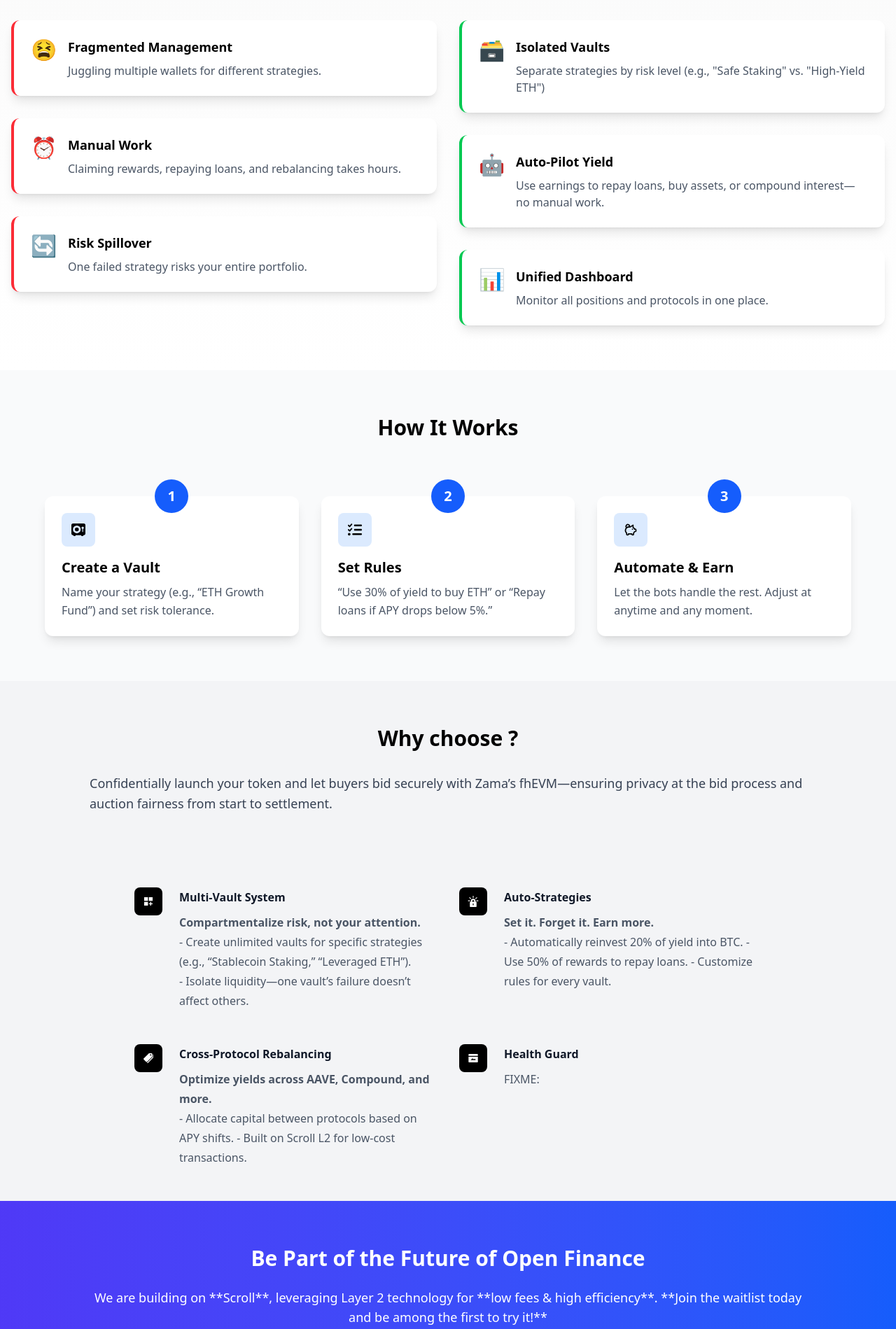
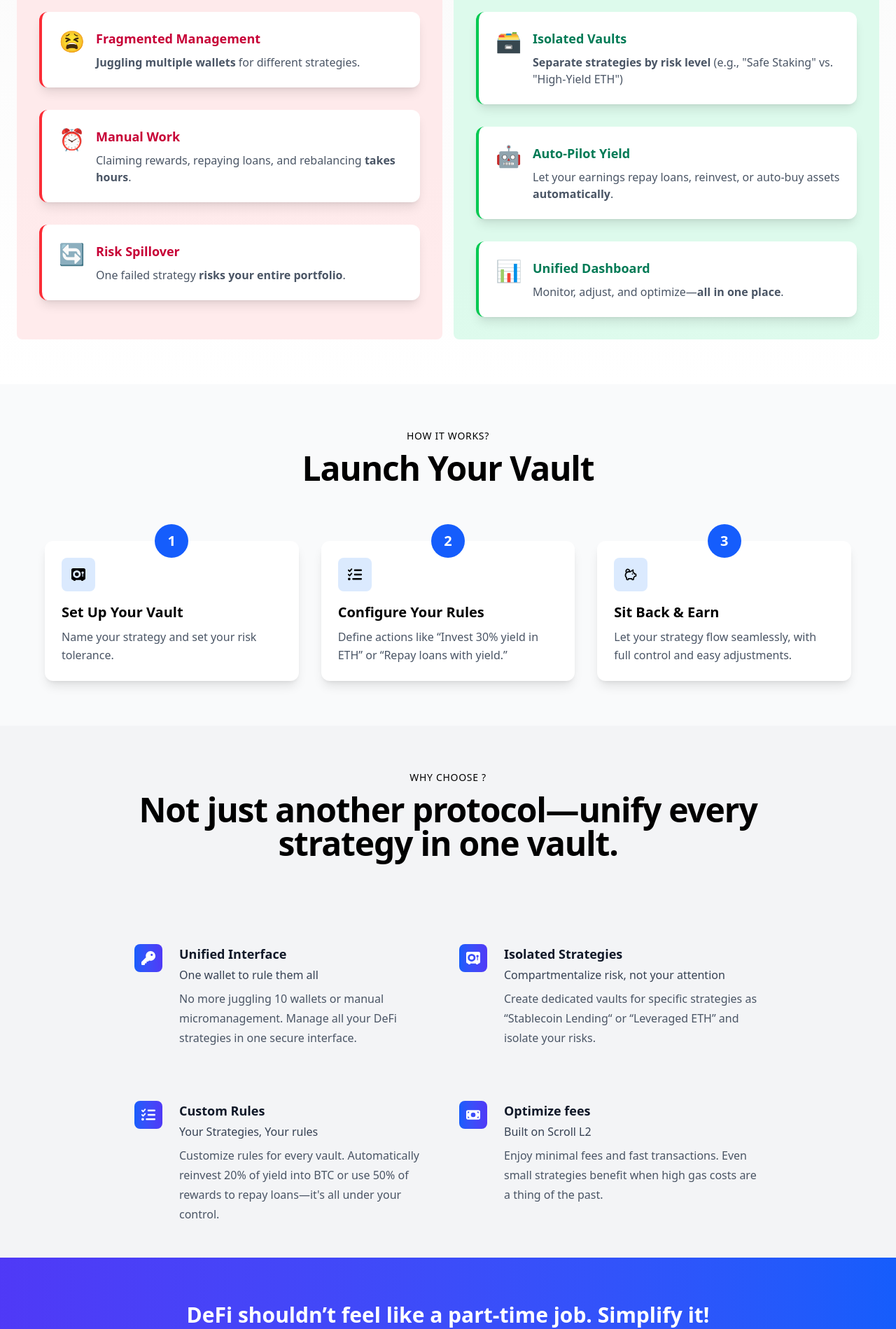
Before and after one commit to RegisGraptin/VaultFolio, a Next.js app in the folder front/: page / in a window 1280 px wide. Shown: the part 711-2610 px from the top of the page at 70% size. Built offline with nearby package versions, Linux system fonts and the light colour scheme; what @rainbow-me/rainbowkit, wagmi would draw is missing.

Commit message:
fix build issue

```diff
--- a/front/src/app/page.tsx
+++ b/front/src/app/page.tsx
@@ -2,12 +2,12 @@ import type { NextPage } from "next";
 import React from "react";
 
 import Footer from "../components/Footer";
-import Header from "../components/Header";
 import Faq from "../components/Faq";
 import ProblemSolution from "../components/ProblemSolution";
 import HowItWorks from "../components/HowItWorks";
 import WhyChooseUs from "../components/WhyChooseUs";
 import Hero from "../components/Hero";
+import Cta from "@/components/Cta";
 
 const Home: NextPage = () => {
   return (
@@ -16,27 +16,7 @@ const Home: NextPage = () => {
       <ProblemSolution />
       <HowItWorks />
       <WhyChooseUs />
-      {/* CTA Section */}
-      <section
-        id="cta"
-        className="bg-gradient-to-r from-indigo-600 to-blue-600 text-white py-16 px-4"
-      >
-        <div className="max-w-5xl mx-auto text-center">
-          <h2 className="text-3xl font-bold mb-6">
-            Be Part of the Future of Open Finance
-          </h2>
-          <p className="text-lg mb-8">
-            We are building on **Scroll**, leveraging Layer 2 technology for
-            **low fees & high efficiency**. **Join the waitlist today and be
-            among the first to try it!**
-          </p>
-          <a href="#" title="Create an auction">
-            <button className="bg-white text-indigo-600 px-8 py-3 rounded-lg font-semibold shadow-lg hover:bg-gray-200 transition-transform transform hover:scale-105">
-              Join the waitlist
-            </button>
-          </a>
-        </div>
-      </section>
+      <Cta />
       <Faq />
       <Footer />
     </div>
--- /dev/null
+++ b/front/src/components/Cta.tsx
@@ -0,0 +1,23 @@
+import SubscribeButton from "./button/SubscribeButton";
+
+export default function Cta() {
+  return (
+    <>
+      <section
+        id="cta"
+        className="bg-gradient-to-r from-indigo-600 to-blue-600 text-white py-16 px-4"
+      >
+        <div className="max-w-5xl mx-auto text-center">
+          <h2 className="text-3xl font-bold mb-6">
+            DeFi shouldn’t feel like a part-time job. Simplify it!
+          </h2>
+          <p className="text-lg mb-8">
+            Take back your time—let VaultFolio handle the complexity of your
+            crypto strategy.
+          </p>
+          <SubscribeButton />
+        </div>
+      </section>
+    </>
+  );
+}
--- a/front/src/components/HowItWorks.tsx
+++ b/front/src/components/HowItWorks.tsx
@@ -4,21 +4,20 @@ import { TbPigMoney } from "react-icons/tb";
 export default function HowItWorks() {
   const steps = [
     {
-      title: "Create a Vault",
-      description:
-        "Name your strategy (e.g., “ETH Growth Fund”) and set risk tolerance.",
+      title: "Set Up Your Vault",
+      description: "Name your strategy and set your risk tolerance.",
       icon: <FaVault />,
     },
     {
-      title: "Set Rules",
+      title: "Configure Your Rules",
       description:
-        "“Use 30% of yield to buy ETH” or “Repay loans if APY drops below 5%.”",
+        "Define actions like “Invest 30% yield in ETH” or “Repay loans with yield.”",
       icon: <FaListCheck />,
     },
     {
-      title: "Automate & Earn",
+      title: "Sit Back & Earn",
       description:
-        "Let the bots handle the rest. Adjust at anytime and any moment.",
+        "Let your strategy flow seamlessly, with full control and easy adjustments.",
       icon: <TbPigMoney />,
     },
   ];
@@ -26,7 +25,12 @@ export default function HowItWorks() {
   return (
     <section className="py-16 px-4 bg-gray-50">
       <div className="max-w-6xl mx-auto">
-        <h2 className="text-3xl font-bold text-center mb-20">How It Works</h2>
+        <p className="mb-3 text-center text-sm font-medium uppercase tracking-wider text-primary">
+          How it works?
+        </p>
+        <h2 className="text-3xl font-extrabold tracking-tight md:text-5xl text-center mb-20">
+          Launch Your Vault
+        </h2>
 
         <div className="flex flex-col md:flex-row justify-between items-start md:items-center gap-8">
           {steps.map((step, index) => (
--- a/front/src/components/ProblemSolution.tsx
+++ b/front/src/components/ProblemSolution.tsx
@@ -1,24 +1,42 @@
 interface Item {
   emoji: string;
   title: string;
-  content: string;
+  content: string | React.ReactNode;
 }
+
+// Potential other pains:
+// - Monitoring positions daily is frustrating and inefficient.
 
 const cons: Item[] = [
   {
     emoji: "😫",
     title: "Fragmented Management",
-    content: "Juggling multiple wallets for different strategies.",
+    content: (
+      <>
+        <span className="font-bold">Juggling multiple wallets</span> for
+        different strategies.
+      </>
+    ),
   },
   {
     emoji: "⏰",
     title: "Manual Work",
-    content: "Claiming rewards, repaying loans, and rebalancing takes hours.",
+    content: (
+      <>
+        Claiming rewards, repaying loans, and rebalancing{" "}
+        <span className="font-bold">takes hours</span>.
+      </>
+    ),
   },
   {
     emoji: "🔄",
     title: "Risk Spillover",
-    content: "One failed strategy risks your entire portfolio.",
+    content: (
+      <>
+        One failed strategy{" "}
+        <span className="font-bold">risks your entire portfolio</span>.
+      </>
+    ),
   },
 ];
 
@@ -26,57 +44,50 @@ const pros: Item[] = [
   {
     emoji: "🗃️",
     title: "Isolated Vaults",
-    content:
-      'Separate strategies by risk level (e.g., "Safe Staking" vs. "High-Yield ETH")',
+    content: (
+      <>
+        <span className="font-bold">Separate strategies by risk level</span>{" "}
+        (e.g., &quot;Safe Staking&quot; vs. &quot;High-Yield ETH&quot;)
+      </>
+    ),
   },
   {
     emoji: "🤖",
     title: "Auto-Pilot Yield",
-    content:
-      "Use earnings to repay loans, buy assets, or compound interest—no manual work.",
+    content: (
+      <>
+        Let your earnings repay loans, reinvest, or auto-buy assets{" "}
+        <span className="font-bold">automatically</span>.
+      </>
+    ),
   },
   {
     emoji: "📊",
     title: "Unified Dashboard",
-    content: "Monitor all positions and protocols in one place.",
+    content: (
+      <>
+        Monitor, adjust, and optimize—
+        <span className="font-bold">all in one place</span>.
+      </>
+    ),
   },
 ];
 
 export default function ProblemSolution() {
-  // FIXME: Specify lending / borrowing issues
-
-  // ## 🤯 The Problem
-
-  // - Managing multiple lending strategies requires multiple wallets.
-  // - Loan repayments and reinvestments are manual and time-consuming.
-  // - Monitoring positions daily is frustrating and inefficient.
-
-  // ---
-
-  // ## 💡 The Solution
-
-  // We provide an **intelligent lending management platform** that enables:
-
-  // - **Multiple risk-adjusted vaults** under a single wallet.
-  // - **Automated loan repayments** using earned yield.
-  // - **Smart rebalancing** across different lending protocols.
-
-  // ✅ **No more manual monitoring.**
-  // ✅ **No need to juggle multiple wallets.**
-  // ✅ **Automate & optimize your lending strategy effortlessly.**
-
   return (
     <>
       <section className="py-16 bg-gradient-to-b from-zinc-50 to-white">
         <div className="container mx-auto px-4">
           <h2 className="text-3xl md:text-4xl font-bold text-center mb-12">
-            From Crypto Chaos to
-            <br className="hidden md:block" /> Effortless Efficiency
+            Tired of managing all your DeFi positions?
           </h2>
 
-          <div className="grid grid-cols-1 md:grid-cols-2 gap-8">
+          <div className="grid grid-cols-1 md:grid-cols-2">
             {/* Problem Column */}
-            <div className="space-y-8">
+            <div className="space-y-8 bg-rose-100/75 text-rose-700 p-8 rounded-lg mx-2">
+              <h3 className="text-center font-bold text-lg mb-4">
+                Your DeFi Positions Now
+              </h3>
               {cons.map((con, index) => {
                 return (
                   <div
@@ -98,7 +109,10 @@ export default function ProblemSolution() {
             </div>
 
             {/* Solution Column */}
-            <div className="space-y-8">
+            <div className="space-y-8 bg-emerald-100/70 text-emerald-700 p-8 rounded-lg mx-2">
+              <h3 className="text-center font-bold text-lg mb-4">
+                Your Defi positions with VaultFolio
+              </h3>
               {pros.map((pro, index) => {
                 return (
                   <div
--- a/front/src/components/WhyChooseUs.tsx
+++ b/front/src/components/WhyChooseUs.tsx
@@ -1,147 +1,74 @@
-import { IoIosPricetags } from "react-icons/io";
-import { MdDashboardCustomize } from "react-icons/md";
-import { RiRefundFill } from "react-icons/ri";
-import { SiLetsencrypt } from "react-icons/si";
+import { FaKey, FaListCheck, FaMoneyBill, FaVault } from "react-icons/fa6";
+
+const features = [
+  {
+    icon: <FaKey />,
+    title: "Unified Interface",
+    subtitle: "One wallet to rule them all",
+    content:
+      "No more juggling 10 wallets or manual micromanagement. Manage all your DeFi strategies in one secure interface.",
+  },
+  {
+    icon: <FaVault />,
+    title: "Isolated Strategies",
+    subtitle: "Compartmentalize risk, not your attention",
+    content:
+      "Create dedicated vaults for specific strategies as “Stablecoin Lending“ or “Leveraged ETH” and isolate your risks.",
+  },
+
+  {
+    icon: <FaListCheck />,
+    title: "Custom Rules",
+    subtitle: "Your Strategies, Your rules",
+    content:
+      "Customize rules for every vault. Automatically reinvest 20% of yield into BTC or use 50% of rewards to repay loans—it's all under your control.",
+  },
+  {
+    icon: <FaMoneyBill />,
+    title: "Optimize fees",
+    subtitle: "Built on Scroll L2",
+    content:
+      "Enjoy minimal fees and fast transactions. Even small strategies benefit when high gas costs are a thing of the past.",
+  },
+];
 
 export default function WhyChooseUs() {
-  // FIXME:
-
-  // ## 🌍 Why It Matters
-
-  // - **Passive income, stress-free**: No need to micromanage positions.
-  // - **More control, fewer risks**: Separate funds into strategies.
-  // - **On-chain automation**: Reduce operational costs and errors.
-
-  // ## 5. Why Choose Us?
-
-  // - ✅ **No More Wallet Fatigue:** One private key, endless strategies.
-  // - 📈 **Compound Effortlessly:** Reinvest yields faster than manual claiming.
-  // - 🛡️ **Risk-Adjusted Design:** Protect capital without sacrificing growth.
-
-  // _Explanation:_
-
-  // - Reinforce key differentiators (single wallet, automation, risk management).
-  // - Use checkmarks/icons for quick readability.
-
   return (
     <>
       <section id="about" className="bg-gray-100 py-16 px-4">
         <div className="max-w-5xl mx-auto">
-          <h2 className="text-3xl font-bold text-center mb-8">
+          <p className="mb-3 text-center text-sm font-medium uppercase tracking-wider text-primary">
             Why choose {process.env.NEXT_PUBLIC_SITE_NAME}?
+          </p>
+          <h2 className="text-3xl font-extrabold tracking-tight md:text-5xl text-center mb-10">
+            Not just another protocol—unify every strategy in one vault.
           </h2>
-          <p className="text-gray-700 text-lg leading-relaxed mb-6">
-            Confidentially launch your token and let buyers bid securely with
-            Zama’s fhEVM—ensuring privacy at the bid process and auction
-            fairness from start to settlement.
-          </p>
         </div>
         <div className="pt-20 mx-auto max-w-2xl lg:max-w-4xl">
           <div className="grid max-w-xl grid-cols-1 gap-x-8 gap-y-10 lg:max-w-none lg:grid-cols-2 lg:gap-y-16">
-            <div className="relative pl-16 h-40">
-              <div className="text-base font-semibold leading-7 text-gray-900">
-                <div className="absolute left-0 top-0 flex h-10 w-10 items-center justify-center rounded-lg bg-black text-white">
-                  <MdDashboardCustomize />
-                </div>
-                <h3>Multi-Vault System</h3>
-              </div>
-              <div className="mt-2 text-base leading-7 text-gray-600">
-                <p>
-                  <b>Compartmentalize risk, not your attention.</b>
-                </p>
-                <p>
-                  - Create unlimited vaults for specific strategies (e.g.,
-                  “Stablecoin Staking,” “Leveraged ETH”). <br />- Isolate
-                  liquidity—one vault’s failure doesn’t affect others.
-                </p>
-              </div>
-            </div>
-            <div className="relative pl-16 h-40">
-              <div className="text-base font-semibold leading-7 text-gray-900">
-                <div className="absolute left-0 top-0 flex h-10 w-10 items-center justify-center rounded-lg bg-black text-white">
-                  <SiLetsencrypt />
-                </div>
-                <h3>Auto-Strategies</h3>
-              </div>
-              <div className="mt-2 text-base leading-7 text-gray-600">
-                <p>
-                  <b>Set it. Forget it. Earn more.</b>
-                </p>
-                <p>
-                  - Automatically reinvest 20% of yield into BTC. - Use 50% of
-                  rewards to repay loans. - Customize rules for every vault.
-                </p>
-              </div>
-            </div>
-            <div className="relative pl-16 h-40">
-              <div className="text-base font-semibold leading-7 text-gray-900">
-                <div className="absolute left-0 top-0 flex h-10 w-10 items-center justify-center rounded-lg bg-black text-white">
-                  <IoIosPricetags />
-                </div>
-                <h3>Cross-Protocol Rebalancing</h3>
-              </div>
-              <div className="mt-2 text-base leading-7 text-gray-600">
-                <p>
-                  <b>Optimize yields across AAVE, Compound, and more.</b>
-                </p>
-
-                <p>
-                  - Allocate capital between protocols based on APY shifts. -
-                  Built on Scroll L2 for low-cost transactions.
-                </p>
-              </div>
-            </div>
-            <div className="relative pl-16 h-40">
-              <div className="text-base font-semibold leading-7 text-gray-900">
-                <div className="absolute left-0 top-0 flex h-10 w-10 items-center justify-center rounded-lg bg-black text-white">
-                  <RiRefundFill />
-                </div>
-                <h3>Health Guard</h3>
-              </div>
-              <div className="mt-2 text-base leading-7 text-gray-600">
-                FIXME:
-              </div>
-            </div>
+            {features.map((feature, index) => {
+              return (
+                <article key={index} className="relative pl-16 h-40">
+                  <div className="text-base font-semibold leading-7 text-gray-900">
+                    <div className="absolute left-0 top-0 flex h-10 w-10 items-center justify-center rounded-lg bg-gradient-to-r from-blue-600 to-indigo-600 text-white">
+                      <span className="text-xl">{feature.icon}</span>
+                    </div>
+                    <h3 className="text-lg font-semibold text-gray-900">
+                      {feature.title}
+                    </h3>
+                    <h4 className="mt-1 text-base font-medium text-gray-700">
+                      {feature.subtitle}
+                    </h4>
+                  </div>
+                  <div className="mt-2 text-base leading-7 text-gray-600">
+                    <p>{feature.content}</p>
+                  </div>
+                </article>
+              );
+            })}
           </div>
         </div>
       </section>
     </>
   );
 }
-
-//FIXME:
-// ### Feature 1: Multi-Vault System
-
-// **"Compartmentalize risk, not your attention."**
-
-// - Create unlimited vaults for specific strategies (e.g., “Stablecoin Staking,” “Leveraged ETH”).
-// - Isolate liquidity—one vault’s failure doesn’t affect others.
-
-// ### Feature 2: Auto-Strategies
-
-// **"Set it. Forget it. Earn more."**
-
-// - Automatically reinvest 20% of yield into BTC.
-// - Use 50% of rewards to repay loans.
-// - Customize rules for every vault.
-
-// ### Feature 3: Cross-Protocol Rebalancing
-
-// **"Optimize yields across AAVE, Compound, and more."**
-
-// - Allocate capital between protocols based on APY shifts.
-// - Built on Scroll L2 for low-cost transactions.
-
-// ### Feature 4: Health Guard
-
-// **"Sleep through market dips."**
-
-// - Auto-liquidation prevention via dynamic thresholds.
-// - SMS/email alerts for critical changes.
-
-// _Explanation:_
-
-// - Lead with user-centric benefits, not technical specs.
-// - Use subheaders as mini value propositions.
-
-// ---
```
Also changed, not shown: front/package.json (+13 -12 lines), front/src/components/Faq.tsx (+20 -3 lines), front/src/components/Footer.tsx (+15 -5 lines), front/src/components/Header.tsx (+14 -9 lines), front/src/components/Hero.tsx (+3 -6 lines), front/src/utils/wagmi.ts (+5 -5 lines), 1 other file (tests, documents, lock files or other folders).
